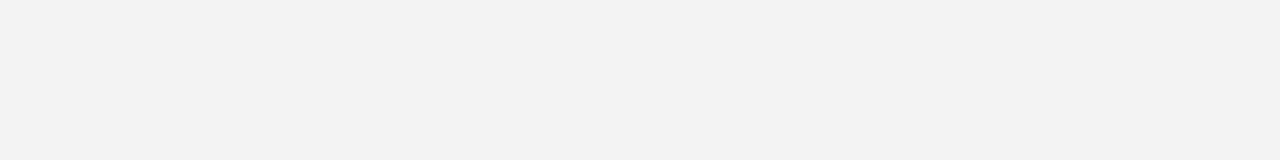
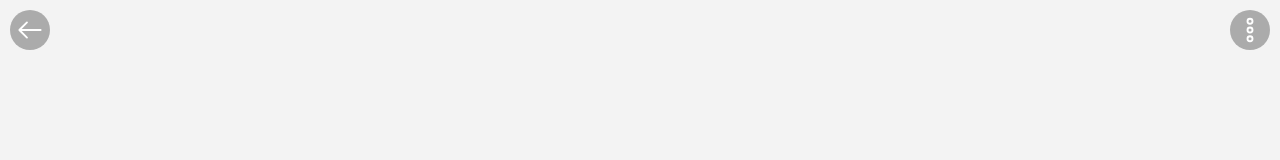
Before and after one commit to DihanVermeulen/CodeSpace-Storyful-Fullstack_application, a React (Vite) app in the folder Storyful-client/: page /read-story in a window 1280 px wide. Shown: the top 160 px of the page. Built offline with nearby package versions, Linux system fonts and the light colour scheme.

Commit message:
Added top navbar and dropdown to menu

```diff
--- a/Storyful-client/src/routes/StoryReader/StoryReader.tsx
+++ b/Storyful-client/src/routes/StoryReader/StoryReader.tsx
@@ -1,6 +1,9 @@
 import { useContext, useEffect, useState } from "react";
-import { useLocation } from "react-router-dom";
+import { useLocation, useNavigate } from "react-router-dom";
 import { storiesContextType } from "../../@types/stories";
+import BackIcon from "../../assets/Categories/BackIcon";
+import MoreIcon from "../../assets/Categories/MoreIcon";
+import Dropdown from "../../components/form/Dropdown/Dropdown";
 import axiosInstance from "../../services/axios/axios";
 import { StoryDataContext } from "../../services/ContextProviders/StoriesContextProvider";
 import "./StoryReader.css";
@@ -13,11 +16,11 @@ interface IStoryInformation {
 }
 
 const StoryReader = () => {
-  const [storyInformation, setStoryInformation] =
-    useState<IStoryInformation>();
+  const [storyInformation, setStoryInformation] = useState<IStoryInformation>();
   const [documentData, setDocumentData] = useState<string>();
   const { stories } = useContext(StoryDataContext) as storiesContextType;
   const location = useLocation();
+  const navigate = useNavigate();
 
   useEffect(() => {
     const searchParams = new URLSearchParams(location.search);
@@ -32,7 +35,7 @@ const StoryReader = () => {
         }
       });
     };
-    if(id) {
+    if (id) {
       getStory();
     }
 
@@ -46,8 +49,25 @@ const StoryReader = () => {
     }
   }, [location.search, stories]);
 
+  const handleBackNavigate = () => {
+    navigate(-1);
+  };
+
   return (
     <section>
+      <nav className="storyreader-top-navbar">
+        <button
+          className="storyreader-top-navbar-button"
+          onClick={handleBackNavigate}
+        >
+          <BackIcon colour="#ffffff" width="30px" height="30px" />
+        </button>
+        <Dropdown options={["Planned", "Reading", "Completed"]}>
+          <button className="storyreader-top-navbar-button">
+            <MoreIcon colour="#ffffff" width="30px" height="30px" />
+          </button>
+        </Dropdown>
+      </nav>
       <section className="storyreader-top-section">
         <img src={storyInformation?.cover_location} alt="story cover" />
       </section>
```
